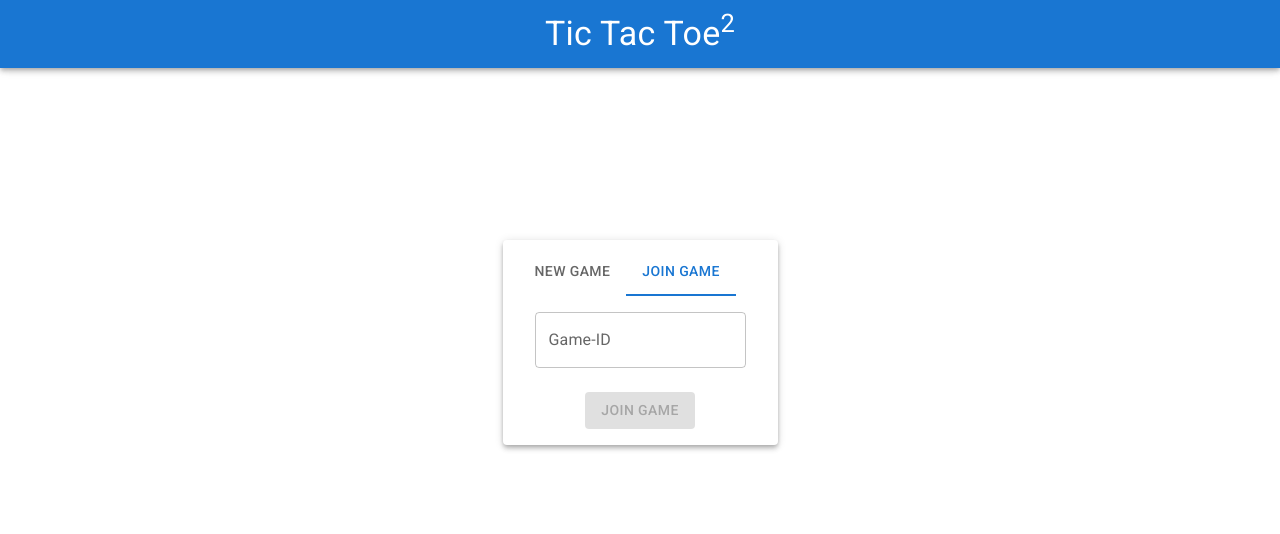
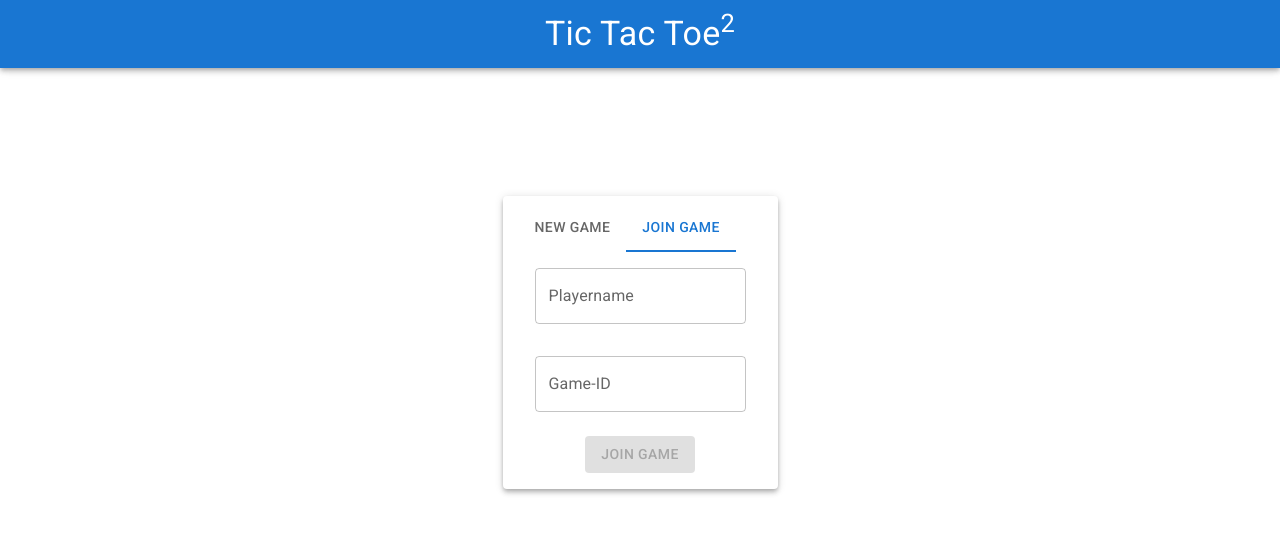
Before and after one commit to CubexsOne/TicTacToe-squared, a React (Vite) app in the folder frontend/: page /game in a window 1280 px wide. Both pictures are taken after a click on the tab "JOIN GAME". Shown: the top 534 px of the page. Built offline with nearby package versions, Linux system fonts and the light colour scheme; no server answers; some icons are missing.

Commit message:
Add joining existing game

```diff
--- a/frontend/src/utilities/socket-events.ts
+++ b/frontend/src/utilities/socket-events.ts
@@ -1,9 +1,13 @@
 export const outgoingEvents = {
 	CREATE_GAME: 'create_game',
-	REQUEST_GAME: 'request_game'
+	REQUEST_GAME: 'request_game',
+	JOINING_GAME: 'joining_game',
+	INTERACT_WITH_GAME: 'interact_with_game'
 }
 
 export const incomingEvents = {
 	GAME_CREATED: 'game_created',
-	RECEIVE_GAME: 'receive_game'
+	RECEIVE_GAME: 'receive_game',
+	JOIN_GAME: 'join_game',
+	UPDATE_GAME_STATE: 'update_game_state'
 }
--- a/frontend/src/views/create-game/CreateGameView.tsx
+++ b/frontend/src/views/create-game/CreateGameView.tsx
@@ -24,9 +24,6 @@ export const CreateGameView: FC = () => {
 	const [gameId, setGameId] = useState<string>('')
 
 	const io = getSocket()
-	io.on(incomingEvents.GAME_CREATED, (gameId: Game['id']) => {
-		navigate(`/game/${gameId}`)
-	})
 
 	const handleChange = (_event: React.SyntheticEvent, newTab: number) => {
 		setTab(newTab)
@@ -38,13 +35,23 @@ export const CreateGameView: FC = () => {
 
 	const handleGameCreation = () => {
 		io.emit(outgoingEvents.CREATE_GAME, playername)
+		io.on(incomingEvents.GAME_CREATED, (gameId: Game['id']) => {
+			navigate(`/game/${gameId}`)
+		})
 	}
 
 	const handleGameIdInput = (event: ChangeEvent<HTMLInputElement>) => {
 		setGameId(event.currentTarget.value.trim())
 	}
 	const handleJoinExistingGame = () => {
-		navigate(`/game/${gameId}`)
+		io.emit(outgoingEvents.JOINING_GAME, { gameId, playername })
+		io.on(incomingEvents.JOIN_GAME, (gameId: Game['id']) => {
+			if (gameId === null) {
+				// TODO: Show error notification
+				return
+			}
+			navigate(`/game/${gameId}`)
+		})
 	}
 
 	return (
@@ -79,7 +86,15 @@ export const CreateGameView: FC = () => {
 				)}
 				{tab === TABS.JOIN_GAME && (
 					<>
-						<CardContent className="flex items-center justify-between gap-2">
+						<CardContent className="flex flex-col items-center justify-between gap-8">
+							<TextField
+								className="w-full"
+								id="playername-input"
+								label={t('view_create_game_playername_input_label')}
+								onChange={handlePlayernameInput}
+								value={playername}
+								variant="outlined"
+							/>
 							<TextField
 								className="w-full"
 								id="game-id-input"
@@ -93,7 +108,7 @@ export const CreateGameView: FC = () => {
 							<Button
 								aria-label={t('view_create_game_game_join_button')}
 								children={t('view_create_game_game_join_button')}
-								disabled={gameId.length === 0}
+								disabled={gameId.length === 0 || playername.length === 0}
 								onClick={handleJoinExistingGame}
 								variant="contained"
 							/>
--- a/frontend/src/views/game/GameView.tsx
+++ b/frontend/src/views/game/GameView.tsx
@@ -24,7 +24,8 @@ export const GameView: FC = () => {
 		console.log({ game })
 		if (game === undefined) {
 			io.emit(outgoingEvents.REQUEST_GAME, id)
-			io.on(incomingEvents.RECEIVE_GAME, (game: Game) => setGame(game))
+			io.once(incomingEvents.RECEIVE_GAME, (game: Game) => setGame(game))
+			io.on(incomingEvents.UPDATE_GAME_STATE, (game: Game) => setGame(game))
 			return
 		}
 	}, [game, io, id])
```
